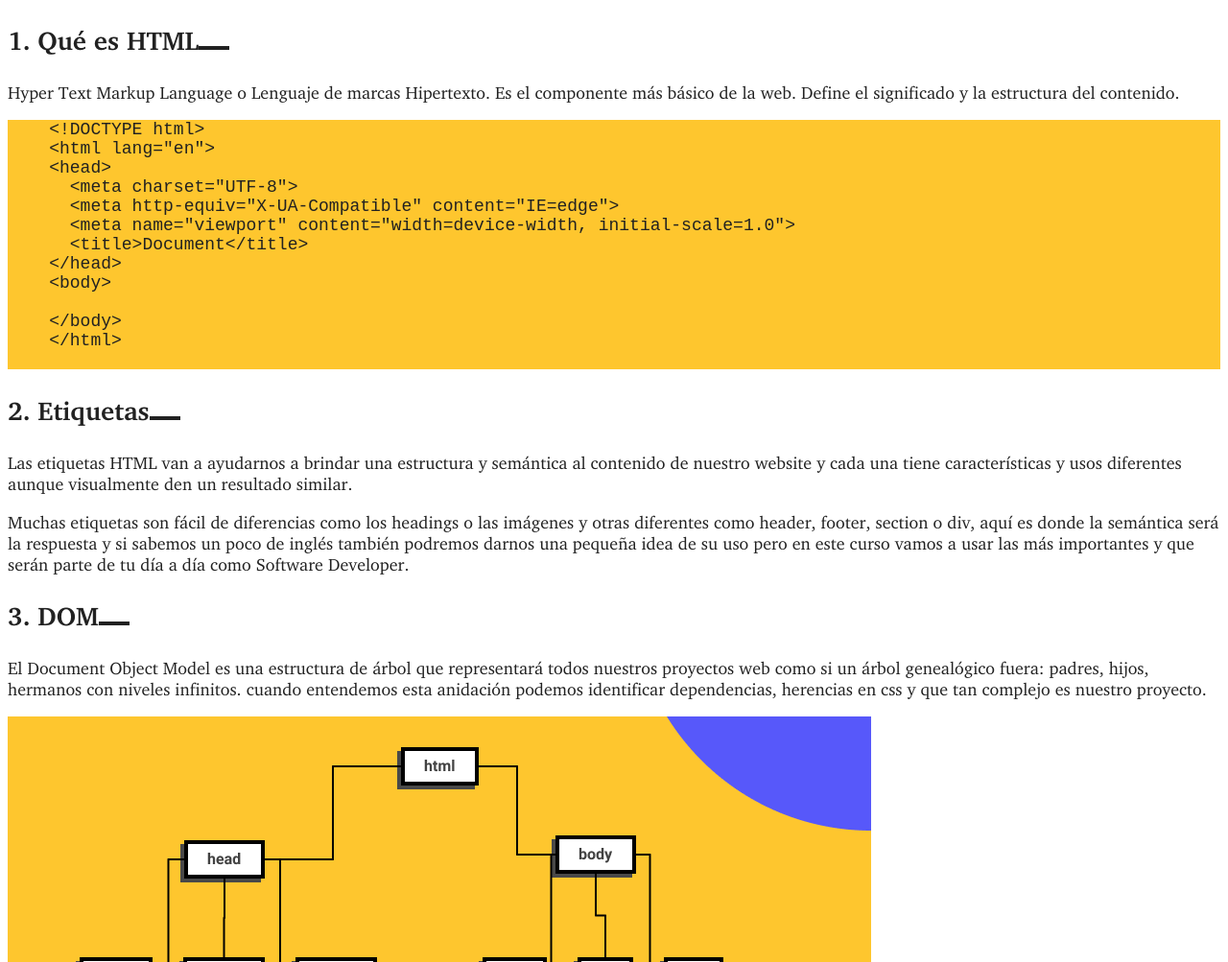
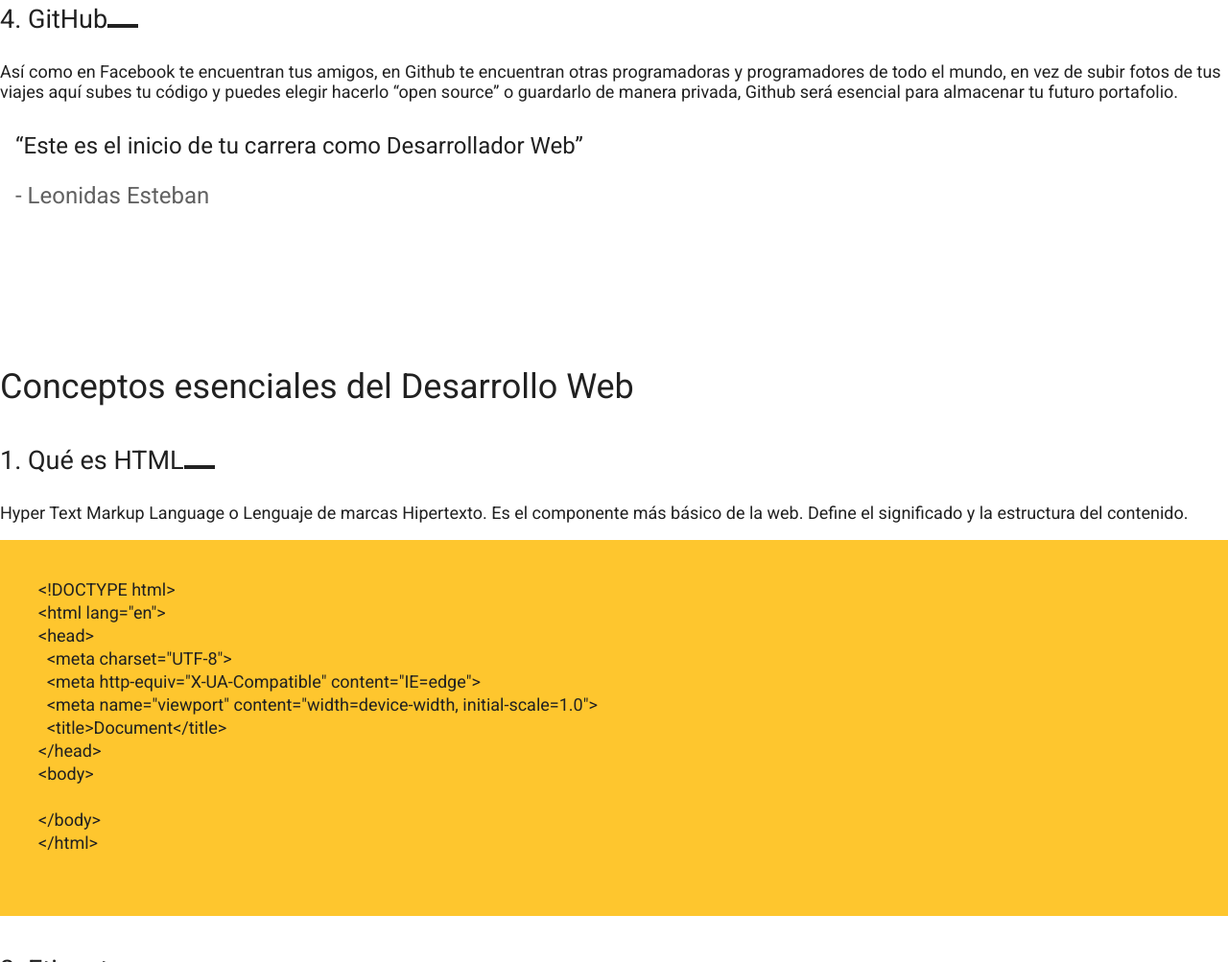
Before and after one commit to EstebanPajares/nemium-blog, a plain HTML site: page index.html in a window 1280 px wide. Shown: the part 1797-2800 px from the top of the page at 96% size. Drawn offline with Linux system fonts and the light colour scheme.

Commit message:
estableciendo valores physsical - margin && padding

```diff
--- a/css/menu.css
+++ /dev/null
@@ -1,4 +0,0 @@
-.summary {
-  cursor: pointer;
-  outline: 0;
-}
--- /dev/null
+++ b/css/styles-logical.css
@@ -0,0 +1,106 @@
+@font-face{
+  font-family: charter;
+  src: url('../fonts/charter-regular.otf');
+  font-style: normal ;
+  font-weight: 400;
+}
+@font-face{
+  font-family: charter;
+  src: url('../fonts/charter-italic.otf');
+  font-style: italic ;
+  font-weight: 400;
+}
+@font-face{
+  font-family: charter;
+  src: url('../fonts/charter-bold.otf');
+  font-style: normal ;
+  font-weight: 700;
+}
+@font-face{
+  font-family: charter;
+  src: url('../fonts/charter-bold-italic.otf');
+  font-style: italic ;
+  font-weight: 700;
+}
+:root {
+  font-size: 18px;
+  --gray30:#212121;
+  --gray20:#212429;
+  --gray10:#616161;
+
+  --gray40:#424242;
+}
+
+body {
+ color: var(--gray30);
+ font-family: 'Roboto', sans-serif;
+  font-family: charter; */
+}
+
+a {
+  color: var(--gray30);
+}
+
+header{
+ font-size: 14px;
+  color: var(--gray10);
+}
+
+header a{
+  color: var(--gray10);
+  text-decoration: none;
+}
+
+header a:hover{
+  color: var(--gray);
+}
+
+nav details summary {
+  color: var(--gray10);
+  font-weight: bold;
+  cursor: pointer;
+  outline: 0;
+}
+
+h1{
+  font-size: 60px;
+  /* font-size: 3.75em; */
+}
+
+h2 {
+  font-size: 2em; /* 16* 2 = 32px */
+}
+
+h3 {
+  font-size: 1.5em; /* 24px */
+}
+
+pre {
+  background: #fec62e;
+}
+
+.hero {
+  background: linear-gradient(to top, rgba(255, 255, 255, .3),transparent ), url('../images/pattern.svg');
+  /*background-repeat: no-repeat;
+  background-position:center;
+  background-size: cover; */
+  height: 350px;
+}
+
+/* counters */
+.section-content {
+  counter-reset: titleList;
+}
+.section-content h3 {
+  counter-increment: titleList;
+}
+.section-content h3::before {
+  content: counter(titleList, decimal)'. '; /* titleList es un nombre de la variable, puede ser cualquier nombre */
+}
+.section-content h3::after {
+  content: '';
+  width: 32px;
+  height: 4px;
+  background: var(--gray30);
+  display: inline-block;
+}
--- a/css/styles.css
+++ b/css/styles-physical.css
@@ -1,4 +1,3 @@
-@import './menu.css';
 @font-face{
   font-family: charter;
   src: url('../fonts/charter-regular.otf');
@@ -35,7 +34,8 @@
 body {
  color: var(--gray30);
  font-family: 'Roboto', sans-serif;
-  font-family: charter; */
+  /* font-family: charter; */
+  margin: 0;
 }
 
 a {
@@ -59,23 +59,56 @@
 nav details summary {
   color: var(--gray10);
   font-weight: bold;
+  cursor: pointer;
+  outline: 0;
 }
 
 h1{
   font-size: 60px;
   /* font-size: 3.75em; */
+  margin-top: 64px; /* top right bottom left */
+  margin-bottom: 16px;
 }
 
+/* h1 + p {
+  background-color: #fec62e;
+  margin-bottom: 64px;
+} */
+
+hr {
+  margin: 64px 0;
+}
 h2 {
   font-size: 2em; /* 16* 2 = 32px */
+  margin: 64px 0 40px;
+  font-weight: normal;
 }
 
 h3 {
   font-size: 1.5em; /* 24px */
+  margin-top: 16px;
+  margin-bottom: 24px;
+  font-weight: normal;
 }
 
 pre {
   background: #fec62e;
+  padding: 40px;
+  font-family: 'Roboto';
+  line-height: 24px;
+}
+
+blockquote span {
+  color: var(--gray10);
+}
+blockquote span::before {
+  content: '-';
+}
+blockquote {
+  margin: 32px 0;
+  padding-left: 16px;
+  font-size: 24px;
+
 }
 
 .hero {
@@ -86,12 +119,40 @@
   height: 350px;
 }
 
+.section-content:nth-of-type(3) h3{
+  margin-top: 40px;
+  margin-bottom: 16px;
+}
+.section-content:nth-of-type(2) h3{
+  margin-top: 40px;
+  margin-bottom: 24px;
+}
+.section-content {
+  margin-top: 164px;
+}
+.section-content:first-of-type{
+  margin: 0;
+}
+.section-content ol li {
+  line-height: 24px; /* alto de linea */
+}
+.section-content ul li {
+  margin-bottom: 16px;
+}
+.section-content + hr{
+  display: none; /* se oculta el hr */
+}
+.section-content img{
+  margin-top: 40px;
+}
 /* counters */
 .section-content {
   counter-reset: titleList;
 }
 .section-content h3 {
   counter-increment: titleList;
+  padding-bottom: 4px;
+
 }
 .section-content h3::before {
   content: counter(titleList, decimal)'. '; /* titleList es un nombre de la variable, puede ser cualquier nombre */
--- a/index.html
+++ b/index.html
@@ -5,7 +5,7 @@
     <meta http-equiv="X-UA-Compatible" content="IE=edge">
     <meta name="viewport" conte
     nt="width=device-width, initial-scale=1.0">
-    <link rel="stylesheet" href="./css/styles.css">
+    <link rel="stylesheet" href="./css/styles-physical.css">
     <link rel="preconnect" href="https://fonts.googleapis.com">
     <link rel="preconnect" href="https://fonts.gstatic.com" crossorigin>
     <link href="https://fonts.googleapis.com/css2?family=Roboto:ital,wght@0,400;0,700;1,400;1,700&display=swap"
@@ -41,8 +41,11 @@
     </header>
     <main>
       <h1>Curso Essential HTML and CSS</h1>
-      <p>Este es el inicio de tu carrera como Desarrollador Web, empezarás aprendiendo HTML y CSS para la creación de contenidos,
-      en el nivel 2 aprenderás de componentes y en 3 sobre layouts.</p>
+      <p>
+        Este es el inicio de tu carrera como Desarrollador Web, empezarás aprendiendo HTML y CSS para la creación de contenidos,
+        en el nivel 2 aprenderás de componentes y en 3 sobre layouts.
+      </p>
+      <hr>
       <section class="section-content">
         <h2>
           Setup
@@ -67,10 +70,19 @@
         <p>Así como en Facebook te encuentran tus amigos, en Github te encuentran otras programadoras y programadores de todo el
         mundo, en vez de subir fotos de tus viajes aquí subes tu código y puedes elegir hacerlo “open source” o guardarlo de
         manera privada, Github será esencial para almacenar tu futuro portafolio.</p>
+        <blockquote>
+          <p>
+            “Este es el inicio de tu carrera como Desarrollador Web”
+          </p>
+          <p>
+            <span>
+              Leonidas Esteban
+            </span>
+          </p>
+        </blockquote>
       </section>
       <hr>
       <section class="section-content">
-
         <h2>Conceptos esenciales del Desarrollo Web</h2>
         <h3 id="html">Qué es HTML</h3>
         <p>Hyper Text Markup Language o Lenguaje de marcas Hipertexto. Es el componente más básico de la web. Define el significado
```
Lines whose indentation alone changed are shown as unchanged.
